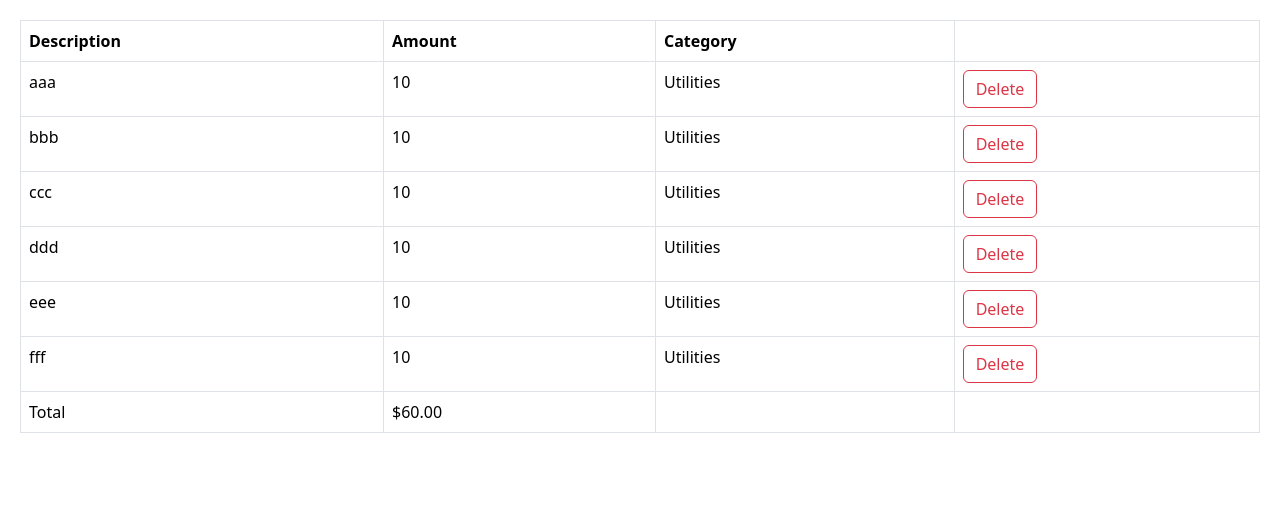
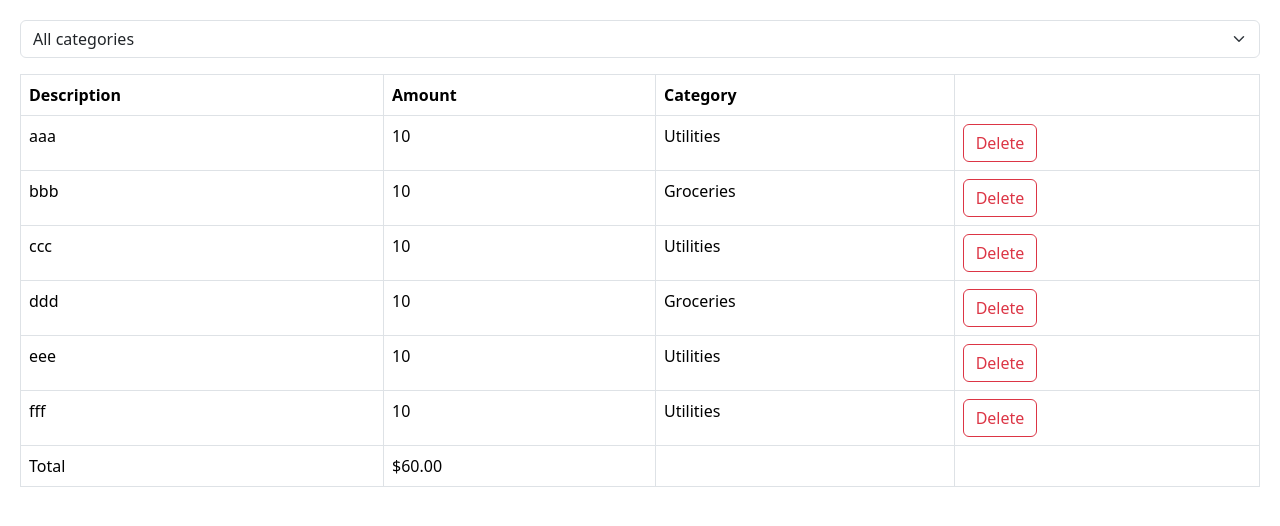
Before and after one commit to rhy-me/React-Learning-Project-Expense-Tracker, a React (Vite) app: page / in a window 1280 px wide. Shown: the top 526 px of the page. Built offline with nearby package versions, Linux system fonts and the light colour scheme.

Commit message:
Added ExpenseFilter and also fixed the bug where if no expense is present, the table will be null

```diff
--- a/src/App.tsx
+++ b/src/App.tsx
@@ -1,22 +1,31 @@
 import ExpenseList from "./components/ExpenseList";
 import { useState } from "react";
+import ExpenseFilter from "./components/ExpenseFilter";
 
 function App() {
+  const [selectedCategory, setSelectedCategory] = useState("");
   const [expenses, setExpenses] = useState([
     { id: 1, description: "aaa", amount: 10, category: "Utilities" },
-    { id: 2, description: "bbb", amount: 10, category: "Utilities" },
+    { id: 2, description: "bbb", amount: 10, category: "Groceries" },
     { id: 3, description: "ccc", amount: 10, category: "Utilities" },
-    { id: 4, description: "ddd", amount: 10, category: "Utilities" },
+    { id: 4, description: "ddd", amount: 10, category: "Groceries" },
     { id: 5, description: "eee", amount: 10, category: "Utilities" },
     { id: 8, description: "fff", amount: 10, category: "Utilities" },
   ]);
 
-  if (expenses.length === 0) return null;
+  const visibleExpenses = selectedCategory
+    ? expenses.filter((e) => e.category === selectedCategory)
+    : expenses;
 
   return (
     <div>
+      <div className="mb-3">
+        <ExpenseFilter
+          onSelectCategory={(category) => setSelectedCategory(category)}
+        ></ExpenseFilter>
+      </div>
       <ExpenseList
-        expenses={expenses}
+        expenses={visibleExpenses}
         onDelete={(id) => setExpenses(expenses.filter((e) => e.id !== id))}
       ></ExpenseList>
     </div>
--- /dev/null
+++ b/src/components/ExpenseFilter.tsx
@@ -0,0 +1,21 @@
+import React from "react";
+
+interface ExpenseFilterProps {
+  onSelectCategory: (category: string) => void;
+}
+
+const ExpenseFilter = ({ onSelectCategory }: ExpenseFilterProps) => {
+  return (
+    <select
+      className="form-select"
+      onChange={(event) => onSelectCategory(event.target.value)}
+    >
+      <option value="">All categories</option>
+      <option value="Groceries">Groceries</option>
+      <option value="Utilities">Utilities</option>
+      <option value="Entertainment">Entertainment</option>
+    </select>
+  );
+};
+
+export default ExpenseFilter;
--- a/src/components/ExpenseList.tsx
+++ b/src/components/ExpenseList.tsx
@@ -13,6 +13,7 @@ interface ExpenseListProps {
 }
 
 export const ExpenseList = ({ expenses, onDelete }: ExpenseListProps) => {
+  if (expenses.length === 0) return null;
   return (
     <table className="table table-bordered">
       <thead>
```
